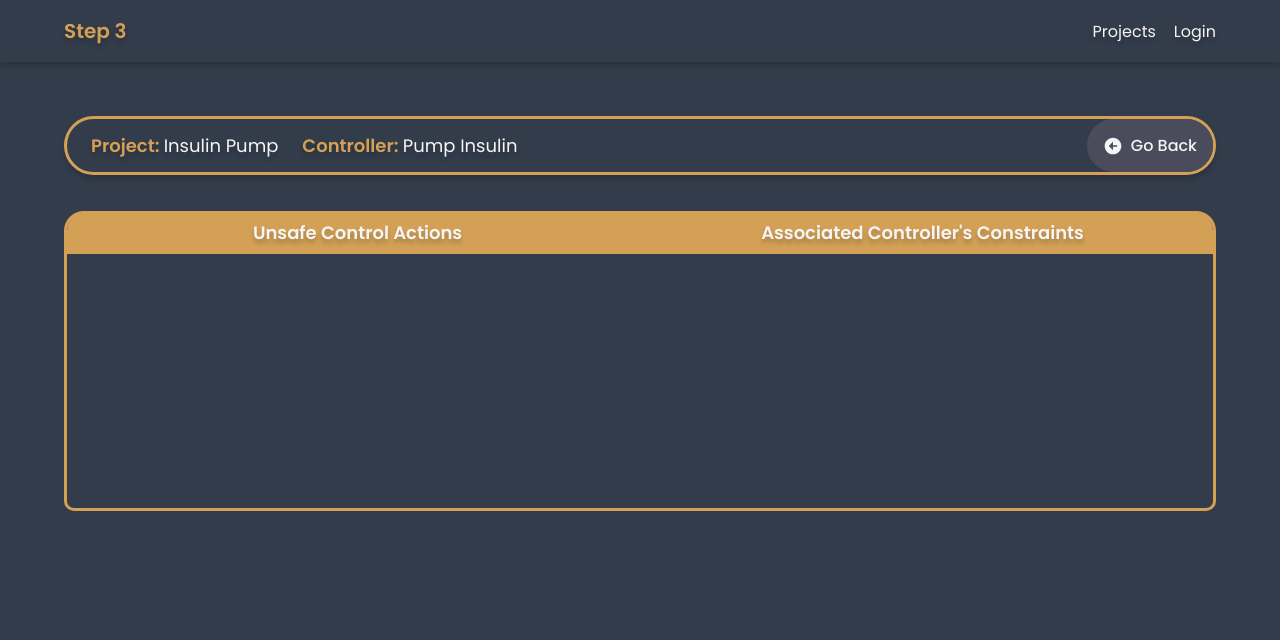
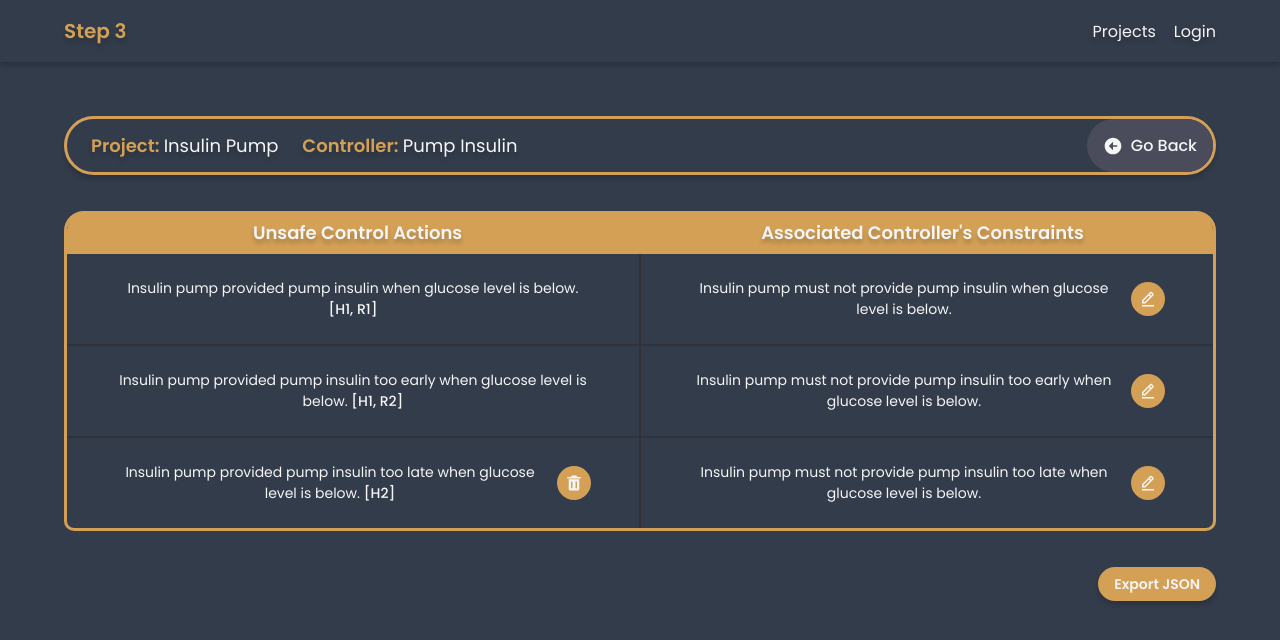
Before and after one commit to Micro-STAMP/MicroSTAMP-Step3-Frontend, a React (Vite) app: page /project/insulin-pump/unsafe-control-actions in a window 1280 px wide. Shown: the top 640 px of the page. Built offline with nearby package versions, Linux system fonts and the light colour scheme.

Commit message:
UI da lista de UCAs completa

```diff
--- /dev/null
+++ b/src/components/UCAsList/UCARow/UCARow.module.css
@@ -0,0 +1,45 @@
+.uca_row {
+	display: flex;
+	justify-content: space-between;
+	border-bottom: 2px solid var(--color-dark-gray);
+	&:last-child {
+		border-bottom: 0px;
+	}
+
+	.uca,
+	.constraint {
+		display: flex;
+		align-items: center;
+		justify-content: space-evenly;
+		gap: 1.2rem;
+		padding: 2.4rem 4.8rem;
+		width: 50%;
+		font-size: 1.4rem;
+		text-align: center;
+	}
+	.uca {
+		border-right: 1px solid var(--color-dark-gray);
+		span {
+			font-weight: 500;
+			text-wrap: nowrap;
+		}
+	}
+	.constraint {
+		border-left: 1px solid var(--color-dark-gray);
+	}
+}
+
+@media (max-width: 1024px) {
+	.uca_row .uca,
+	.uca_row .constraint {
+		flex-wrap: wrap;
+		padding: 2.4rem 1.2rem;
+	}
+}
+
+@media (max-width: 425px) {
+	.uca_row .uca,
+	.uca_row .constraint {
+		padding: 1.8rem 0.8rem;
+	}
+}
--- /dev/null
+++ b/src/components/UCAsList/UCARow/index.tsx
@@ -0,0 +1,27 @@
+import { IUnsafeControlAction } from "@/interfaces/IUnsafeControlAction";
+import { DeleteButton, EditButton } from "@components/IconButton";
+import styles from "./UCARow.module.css";
+
+interface UCARowProps {
+	uca: IUnsafeControlAction;
+}
+function UCARow({ uca }: UCARowProps) {
+	const hasRule = uca.rule && uca.rule.length > 0;
+	return (
+		<div className={styles.uca_row}>
+			<div className={styles.uca}>
+				<div>
+					{uca.name}{" "}
+					<span>{hasRule ? `[${uca.hazard}, ${uca.rule}]` : `[${uca.hazard}]`}</span>
+				</div>
+				{!hasRule && <DeleteButton onClick={() => {}} />}
+			</div>
+			<div className={styles.constraint}>
+				<div>{uca.constraint}</div>
+				<EditButton onClick={() => {}} />
+			</div>
+		</div>
+	);
+}
+
+export default UCARow;
--- a/src/components/UCAsList/UCAsList.module.css
+++ b/src/components/UCAsList/UCAsList.module.css
@@ -4,7 +4,7 @@
 	width: 100%;
 	border: var(--border3);
 	border-radius: var(--radius2) var(--radius2) var(--radius1) var(--radius1);
-	height: 300px;
+	min-height: 110px;
 
 	.header {
 		display: flex;
@@ -23,4 +23,10 @@
 			text-shadow: var(--shadow25);
 		}
 	}
+
+	.content {
+		display: flex;
+		justify-content: center;
+		flex-direction: column;
+	}
 }
--- a/src/components/UCAsList/index.tsx
+++ b/src/components/UCAsList/index.tsx
@@ -1,12 +1,22 @@
+import { IUnsafeControlAction } from "@/interfaces/IUnsafeControlAction";
+import UCARow from "./UCARow";
 import styles from "./UCAsList.module.css";
 
-function UCAsList() {
+interface UCAsListProps {
+	ucas: IUnsafeControlAction[];
+}
+function UCAsList({ ucas }: UCAsListProps) {
 	return (
 		<div className={styles.ucas_list}>
 			<header className={styles.header}>
 				<div className={styles.index}>Unsafe Control Actions</div>
 				<div className={styles.index}>Associated Controller's Constraints</div>
 			</header>
+			<div className={styles.content}>
+				{ucas.map(uca => (
+					<UCARow uca={uca} key={uca.id} />
+				))}
+			</div>
 		</div>
 	);
 }
--- /dev/null
+++ b/src/interfaces/IUnsafeControlAction.ts
@@ -0,0 +1,9 @@
+interface IUnsafeControlAction {
+	id: string;
+	name: string;
+	constraint: string;
+	hazard: string;
+	rule?: string;
+}
+
+export type { IUnsafeControlAction };
--- a/src/json/index.ts
+++ b/src/json/index.ts
@@ -1,14 +1,17 @@
 import { IController } from "@/interfaces/IController";
 import { IProject } from "@/interfaces/IProjects";
 import { IRule } from "@/interfaces/IRule";
+import { IUnsafeControlAction } from "@/interfaces/IUnsafeControlAction";
 import controllersJson from "@/json/controllers.json";
 import hazardsJson from "@/json/hazards.json";
 import projectsJson from "@/json/projects.json";
 import rulesJson from "@/json/rules.json";
+import ucasJson from "@/json/ucas.json";
 
 const controllers = controllersJson as IController[];
 const hazards = hazardsJson as IHazard[];
 const projects = projectsJson as IProject[];
 const rules = rulesJson as IRule[];
+const ucas = ucasJson as IUnsafeControlAction[];
 
-export { controllers, hazards, projects, rules };
+export { controllers, hazards, projects, rules, ucas };
--- /dev/null
+++ b/src/json/ucas.json
@@ -0,0 +1,22 @@
+[
+	{
+		"id": "1",
+		"name": "Insulin pump provided pump insulin when glucose level is below.",
+		"constraint": "Insulin pump must not provide pump insulin when glucose level is below.",
+		"hazard": "H1",
+		"rule": "R1"
+	},
+	{
+		"id": "2",
+		"name": "Insulin pump provided pump insulin too early when glucose level is below.",
+		"constraint": "Insulin pump must not provide pump insulin too early when glucose level is below.",
+		"hazard": "H1",
+		"rule": "R2"
+	},
+	{
+		"id": "3",
+		"name": "Insulin pump provided pump insulin too late when glucose level is below.",
+		"constraint": "Insulin pump must not provide pump insulin too late when glucose level is below.",
+		"hazard": "H2"
+	}
+]
--- a/src/pages/UCAs/index.tsx
+++ b/src/pages/UCAs/index.tsx
@@ -1,11 +1,16 @@
-import UCAsList from "@/components/UCAsList";
+import { ucas } from "@/json";
+import Button from "@components/Button";
 import TitleDisplay from "@components/TitleDisplay";
+import UCAsList from "@components/UCAsList";
 
 function UCAs() {
 	return (
 		<>
 			<TitleDisplay project="Insulin Pump" controller="Pump Insulin" />
-			<UCAsList />
+			<UCAsList ucas={ucas} />
+			<div style={{ width: "100%", display: "flex", justifyContent: "end" }}>
+				<Button>Export JSON</Button>
+			</div>
 		</>
 	);
 }
```
